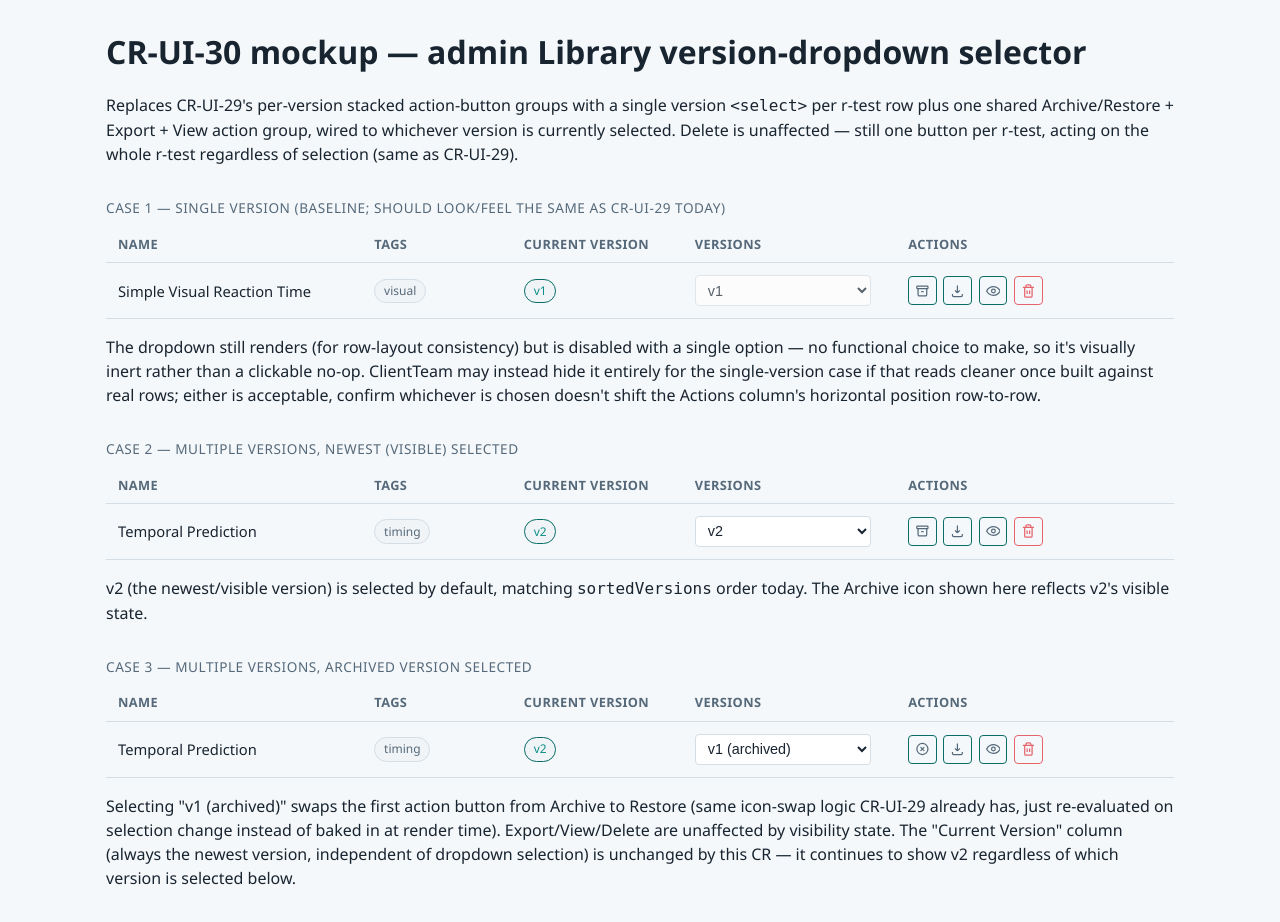
After one commit to SlavaBogu1/reflexometr_web, a PHP site: page /client/prototype-library-version-dropdown.html in a window 1280 px wide. The commit adds this page. Run offline with PHP 8.4, Linux system fonts and the light colour scheme.

Commit message:
feat: Sprint 17 — K6 overlap fix, K7 edge positions, Library version-dropdown
CR-TEST-40: fix .vc-phase-label/trial-progress overlap during K6 pretrain phase
CR-TEST-41: add 6 horizontal-periphery positions to K7 peripheral-reaction seed
CR-UI-30: replace per-version stacked action-groups with a single version
dropdown + shared action group in the admin Library page

Co-Authored-By: Claude Sonnet 5 <noreply@anthropic.com>

```diff
--- a/client/css/style.css
+++ b/client/css/style.css
@@ -465,8 +465,14 @@ tr.selectable:hover { background: var(--color-surface-alt); }
 .vc-stage #trial-progress {
   position: absolute; top: 1rem; left: 50%; transform: translateX(-50%);
 }
+/* CR-TEST-40: own vertical slot below #trial-progress so the two never overlap
+   during K6's pretrain phase, even when the pretrain instruction text wraps to
+   2 lines (observed in ru, not en). width/text-align keep a 2-line wrap centered
+   without widening past the stage. Does not touch .vc-mapping (bottom: 1rem) or
+   .vc-shape-display's centering (both CR-TEST-38). */
 .vc-phase-label {
-  position: absolute; top: 1rem; left: 50%; transform: translateX(-50%);
+  position: absolute; top: 2.5rem; left: 50%; transform: translateX(-50%);
+  width: 90%; max-width: 28rem; text-align: center;
   font-size: 0.95rem; color: var(--color-text);
 }
 .vc-shape-display {
@@ -639,6 +645,13 @@ footer.site-footer {
 .lib-actions-group { display: flex; gap: 0.4rem; align-items: center; flex-wrap: wrap; margin-bottom: 0.3rem; }
 .lib-actions-group:last-child { margin-bottom: 0; }
 
+/* --- CR-UI-30: version-dropdown selector replacing per-version stacked action
+   groups. Mockup: client/prototype-library-version-dropdown.html (approved
+   2026-10-02). Base look (border/background/padding/font-size) comes from the
+   shared `select` rule above — only the width constraint is new here. */
+.lib-version-select { width: 100%; max-width: 11rem; }
+.lib-version-select:disabled { opacity: 0.7; cursor: default; }
+
 /* --- CR-UI-08 prototype (method-info research blurb + Measurement Paths) --- */
 .research-blurb {
   background: var(--color-surface-alt); border-left: 3px solid var(--color-accent);
--- /dev/null
+++ b/client/prototype-library-version-dropdown.html
@@ -0,0 +1,167 @@
+<!doctype html>
+<html lang="en">
+<head>
+  <meta charset="utf-8">
+  <meta name="viewport" content="width=device-width, initial-scale=1">
+  <title>Mockup — CR-UI-30: Admin Library version-dropdown selector</title>
+  <link rel="stylesheet" href="css/style.css">
+  <style>
+    .mockup-wrap { max-width: 1100px; margin: 2rem auto; padding: 0 1rem; }
+    .mockup-label { font-size: 0.85rem; color: var(--color-text-dim); margin: 2rem 0 0.5rem; text-transform: uppercase; letter-spacing: 0.04em; }
+    table { width: 100%; border-collapse: collapse; table-layout: fixed; }
+    th { text-align: left; font-size: 0.8rem; color: var(--color-text-dim); text-transform: uppercase; letter-spacing: 0.03em; padding: 0.5rem 0.75rem; border-bottom: 1px solid var(--color-border); }
+    td { padding: 0.75rem; border-bottom: 1px solid var(--color-border); vertical-align: middle; }
+    th:nth-child(1), td:nth-child(1) { width: 24%; }
+    th:nth-child(2), td:nth-child(2) { width: 14%; }
+    th:nth-child(3), td:nth-child(3) { width: 16%; }
+    th:nth-child(4), td:nth-child(4) { width: 20%; }
+    th:nth-child(5), td:nth-child(5) { width: 26%; }
+    /* --- Carried over from the approved CR-UI-29 mockup, unchanged --- */
+    .icon-btn {
+      width: 1.8rem; height: 1.8rem; display: inline-flex; align-items: center; justify-content: center;
+      border-radius: 4px; border: 1px solid var(--color-accent-dim); background: none; cursor: pointer;
+      color: var(--color-text-dim); flex: 0 0 auto;
+    }
+    .icon-btn:hover { border-color: var(--color-accent); color: var(--color-accent); }
+    .icon-btn.danger { border-color: var(--color-danger); color: var(--color-danger); }
+    .icon-btn.danger:hover { background: var(--color-danger); color: #2b0507; }
+    .icon-btn svg { width: 1rem; height: 1rem; }
+    .btn-group { display: flex; gap: 0.4rem; align-items: center; }
+    /* --- New: version dropdown, reusing the app's existing form-control styling --- */
+    .lib-version-select {
+      width: 100%; max-width: 11rem; padding: 0.35rem 0.5rem; border-radius: 4px;
+      border: 1px solid var(--color-border); background: var(--color-surface); color: var(--color-text);
+      font-size: 0.9rem;
+    }
+    .lib-version-select:disabled { opacity: 0.7; cursor: default; }
+  </style>
+</head>
+<body>
+  <div class="mockup-wrap">
+    <h1>CR-UI-30 mockup — admin Library version-dropdown selector</h1>
+    <p class="field-desc">Replaces CR-UI-29's per-version stacked action-button groups with a single
+    version <code>&lt;select&gt;</code> per r-test row plus one shared Archive/Restore + Export + View
+    action group, wired to whichever version is currently selected. Delete is unaffected — still one
+    button per r-test, acting on the whole r-test regardless of selection (same as CR-UI-29).</p>
+
+    <p class="mockup-label">Case 1 — single version (baseline; should look/feel the same as CR-UI-29 today)</p>
+    <table>
+      <thead>
+        <tr><th>Name</th><th>Tags</th><th>Current Version</th><th>Versions</th><th>Actions</th></tr>
+      </thead>
+      <tbody>
+        <tr>
+          <td>Simple Visual Reaction Time</td>
+          <td><span class="chip">visual</span></td>
+          <td><span class="chip version">v1</span></td>
+          <td>
+            <select class="lib-version-select" disabled>
+              <option>v1</option>
+            </select>
+          </td>
+          <td>
+            <div class="btn-group">
+              <button class="icon-btn" title="Archive" aria-label="Archive">
+                <svg viewBox="0 0 24 24" fill="none" stroke="currentColor" stroke-width="2"><rect x="3" y="4" width="18" height="4" rx="1"/><path d="M5 8v10a2 2 0 0 0 2 2h10a2 2 0 0 0 2-2V8"/><path d="M10 13h4"/></svg>
+              </button>
+              <button class="icon-btn" title="Export" aria-label="Export">
+                <svg viewBox="0 0 24 24" fill="none" stroke="currentColor" stroke-width="2"><path d="M12 3v12m0 0l-4-4m4 4l4-4M4 17v2a2 2 0 0 0 2 2h12a2 2 0 0 0 2-2v-2"/></svg>
+              </button>
+              <button class="icon-btn" title="View" aria-label="View">
+                <svg viewBox="0 0 24 24" fill="none" stroke="currentColor" stroke-width="2"><path d="M1 12s4-7 11-7 11 7 11 7-4 7-11 7-11-7-11-7z"/><circle cx="12" cy="12" r="3"/></svg>
+              </button>
+              <button class="icon-btn danger" title="Delete r-test" aria-label="Delete r-test">
+                <svg viewBox="0 0 24 24" fill="none" stroke="currentColor" stroke-width="2"><path d="M3 6h18M8 6V4a2 2 0 0 1 2-2h4a2 2 0 0 1 2 2v2m2 0v14a2 2 0 0 1-2 2H8a2 2 0 0 1-2-2V6h12z"/><path d="M10 11v6M14 11v6"/></svg>
+              </button>
+            </div>
+          </td>
+        </tr>
+      </tbody>
+    </table>
+    <p class="field-desc">The dropdown still renders (for row-layout consistency) but is disabled with
+    a single option — no functional choice to make, so it's visually inert rather than a clickable
+    no-op. ClientTeam may instead hide it entirely for the single-version case if that reads cleaner
+    once built against real rows; either is acceptable, confirm whichever is chosen doesn't shift the
+    Actions column's horizontal position row-to-row.</p>
+
+    <p class="mockup-label">Case 2 — multiple versions, newest (visible) selected</p>
+    <table>
+      <thead>
+        <tr><th>Name</th><th>Tags</th><th>Current Version</th><th>Versions</th><th>Actions</th></tr>
+      </thead>
+      <tbody>
+        <tr>
+          <td>Temporal Prediction</td>
+          <td><span class="chip">timing</span></td>
+          <td><span class="chip version">v2</span></td>
+          <td>
+            <select class="lib-version-select">
+              <option selected>v2</option>
+              <option>v1 (archived)</option>
+            </select>
+          </td>
+          <td>
+            <div class="btn-group">
+              <button class="icon-btn" title="Archive" aria-label="Archive">
+                <svg viewBox="0 0 24 24" fill="none" stroke="currentColor" stroke-width="2"><rect x="3" y="4" width="18" height="4" rx="1"/><path d="M5 8v10a2 2 0 0 0 2 2h10a2 2 0 0 0 2-2V8"/><path d="M10 13h4"/></svg>
+              </button>
+              <button class="icon-btn" title="Export" aria-label="Export">
+                <svg viewBox="0 0 24 24" fill="none" stroke="currentColor" stroke-width="2"><path d="M12 3v12m0 0l-4-4m4 4l4-4M4 17v2a2 2 0 0 0 2 2h12a2 2 0 0 0 2-2v-2"/></svg>
+              </button>
+              <button class="icon-btn" title="View" aria-label="View">
+                <svg viewBox="0 0 24 24" fill="none" stroke="currentColor" stroke-width="2"><path d="M1 12s4-7 11-7 11 7 11 7-4 7-11 7-11-7-11-7z"/><circle cx="12" cy="12" r="3"/></svg>
+              </button>
+              <button class="icon-btn danger" title="Delete r-test" aria-label="Delete r-test">
+                <svg viewBox="0 0 24 24" fill="none" stroke="currentColor" stroke-width="2"><path d="M3 6h18M8 6V4a2 2 0 0 1 2-2h4a2 2 0 0 1 2 2v2m2 0v14a2 2 0 0 1-2 2H8a2 2 0 0 1-2-2V6h12z"/><path d="M10 11v6M14 11v6"/></svg>
+              </button>
+            </div>
+          </td>
+        </tr>
+      </tbody>
+    </table>
+    <p class="field-desc">v2 (the newest/visible version) is selected by default, matching
+    <code>sortedVersions</code> order today. The Archive icon shown here reflects v2's visible state.</p>
+
+    <p class="mockup-label">Case 3 — multiple versions, archived version selected</p>
+    <table>
+      <thead>
+        <tr><th>Name</th><th>Tags</th><th>Current Version</th><th>Versions</th><th>Actions</th></tr>
+      </thead>
+      <tbody>
+        <tr>
+          <td>Temporal Prediction</td>
+          <td><span class="chip">timing</span></td>
+          <td><span class="chip version">v2</span></td>
+          <td>
+            <select class="lib-version-select">
+              <option>v2</option>
+              <option selected>v1 (archived)</option>
+            </select>
+          </td>
+          <td>
+            <div class="btn-group">
+              <button class="icon-btn" title="Restore" aria-label="Restore">
+                <svg viewBox="0 0 24 24" fill="none" stroke="currentColor" stroke-width="2"><circle cx="12" cy="12" r="9"/><path d="M9 9l6 6M15 9l-6 6"/></svg>
+              </button>
+              <button class="icon-btn" title="Export" aria-label="Export">
+                <svg viewBox="0 0 24 24" fill="none" stroke="currentColor" stroke-width="2"><path d="M12 3v12m0 0l-4-4m4 4l4-4M4 17v2a2 2 0 0 0 2 2h12a2 2 0 0 0 2-2v-2"/></svg>
+              </button>
+              <button class="icon-btn" title="View" aria-label="View">
+                <svg viewBox="0 0 24 24" fill="none" stroke="currentColor" stroke-width="2"><path d="M1 12s4-7 11-7 11 7 11 7-4 7-11 7-11-7-11-7z"/><circle cx="12" cy="12" r="3"/></svg>
+              </button>
+              <button class="icon-btn danger" title="Delete r-test" aria-label="Delete r-test">
+                <svg viewBox="0 0 24 24" fill="none" stroke="currentColor" stroke-width="2"><path d="M3 6h18M8 6V4a2 2 0 0 1 2-2h4a2 2 0 0 1 2 2v2m2 0v14a2 2 0 0 1-2 2H8a2 2 0 0 1-2-2V6h12z"/><path d="M10 11v6M14 11v6"/></svg>
+              </button>
+            </div>
+          </td>
+        </tr>
+      </tbody>
+    </table>
+    <p class="field-desc">Selecting "v1 (archived)" swaps the first action button from Archive to
+    Restore (same icon-swap logic CR-UI-29 already has, just re-evaluated on selection change instead
+    of baked in at render time). Export/View/Delete are unaffected by visibility state. The "Current
+    Version" column (always the newest version, independent of dropdown selection) is unchanged by
+    this CR — it continues to show v2 regardless of which version is selected below.</p>
+  </div>
+</body>
+</html>
```
Also changed, not shown: client/js/library.js (+63 -52 lines), server/database/seeds/peripheral-reaction.v1.json (+8 -2 lines).
